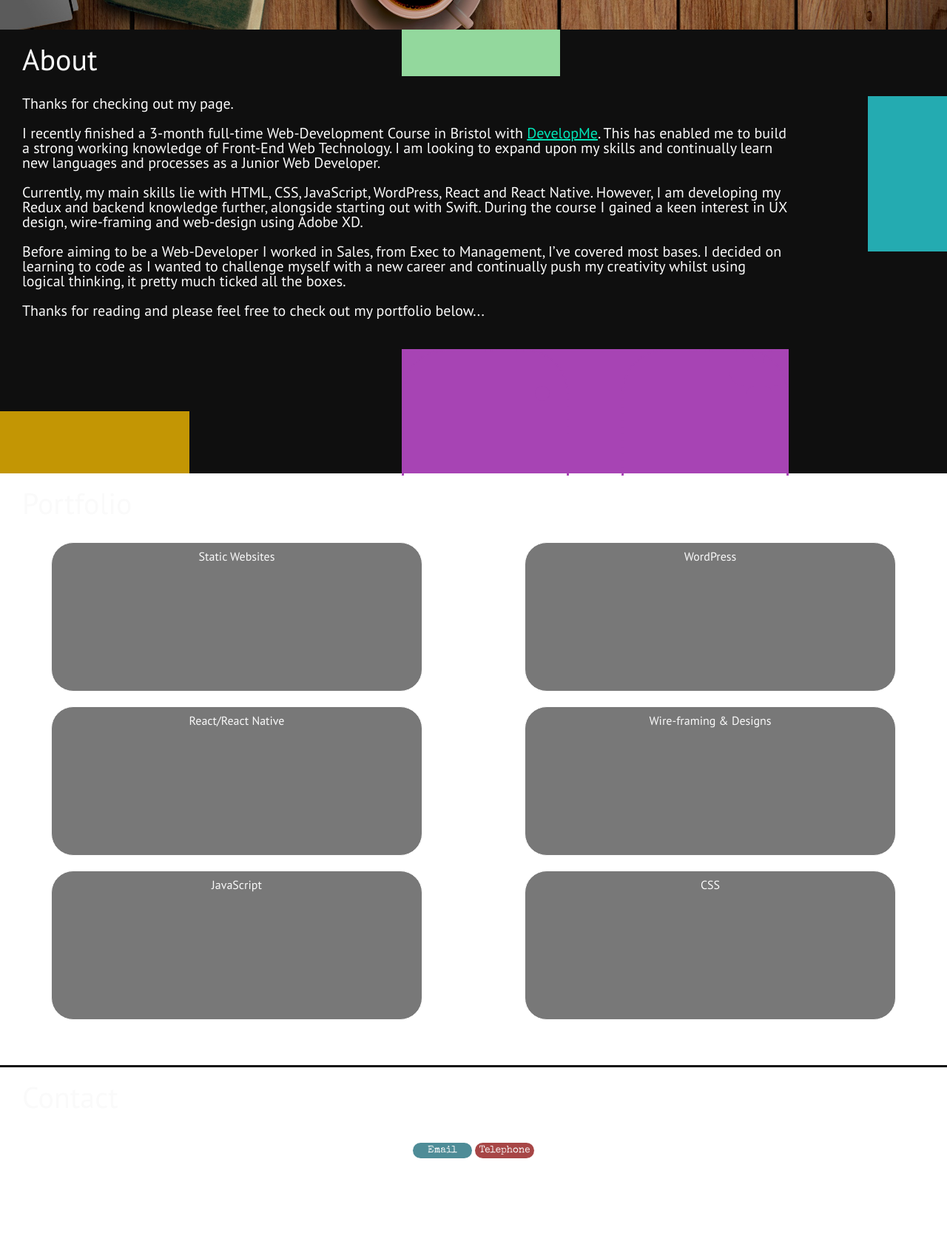
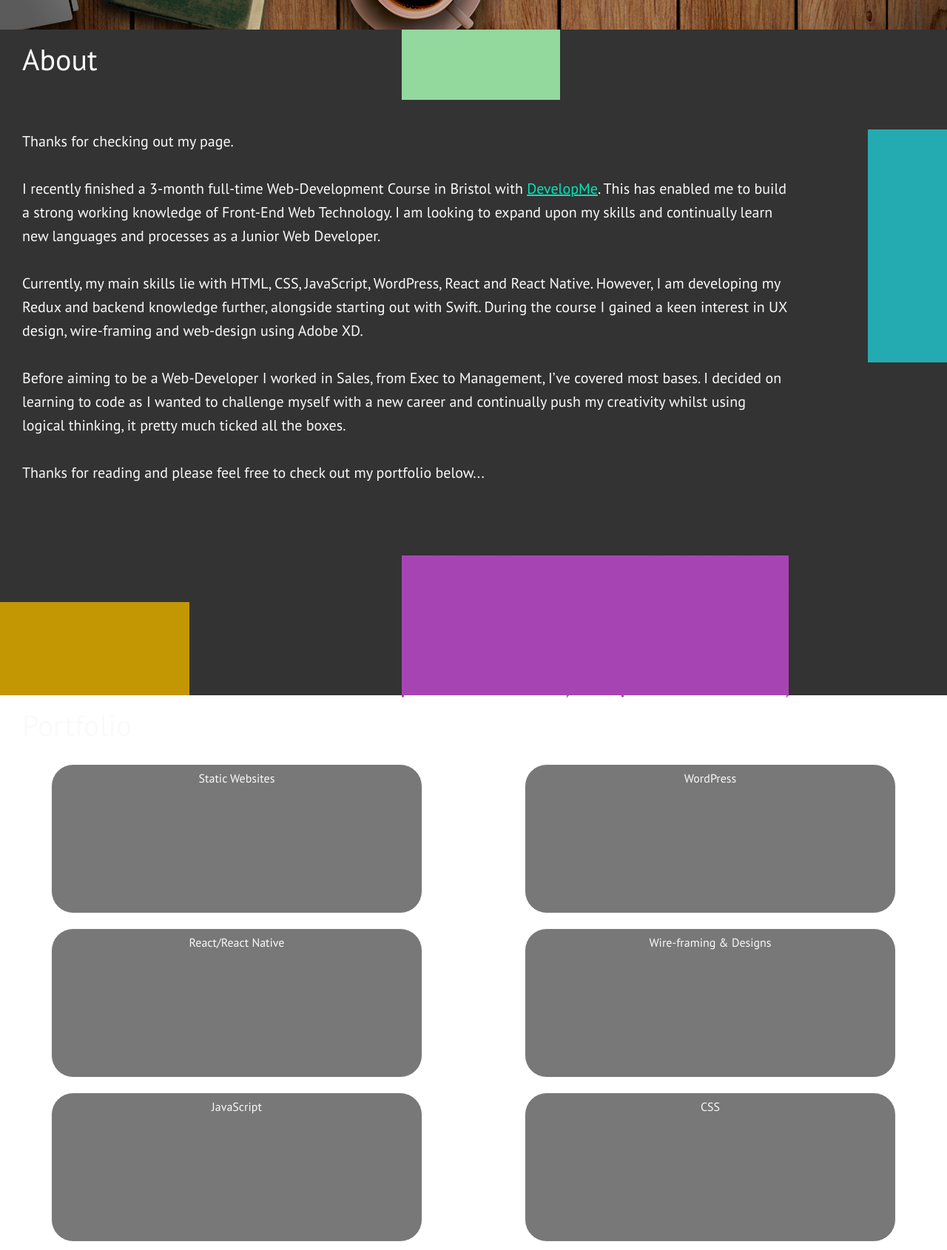
Before and after one commit to Saxon-Denny/saxon-website, a plain HTML site: page index.html in a window 1280 px wide. Shown: the part 760-2450 px from the top of the page at 74% size. Drawn offline with nearby package versions, Linux system fonts and the light colour scheme; a web font is replaced by a local one.

Commit message:
update of css

```diff
--- a/css/index.css
+++ b/css/index.css
@@ -167,8 +167,8 @@
 
 .about{
     width: 100%;
-    height: 600px;
-    background-color: #0F0F0F;
+    height: 900px;
+    background-color: #333333;
     background-size: cover;
     background-position: center;
     background-attachment: fixed;
@@ -210,6 +210,7 @@
     grid-row-end: 3;
     position: absolute;
     left: 30px;
+    line-height: 24pt;
 }
 
 .about h3 span{
@@ -223,7 +224,7 @@
     grid-row-start: 3;
     grid-row-end: 4;
     width: 70%;
-    height: 80%;
+    height: 60%;
     background-color: #A744B4;
     position: absolute;
     bottom: 0px;
@@ -310,7 +311,7 @@
 }
 
 .about:hover .green{
-    top: 537px;
+    top: 807px;
     -webkit-transform: rotate(180deg);
     border-radius: 2px 20px 2px 20px;
 }
@@ -481,7 +482,7 @@
 .contact{
     color:#FAFAFA;
     width: 100%;
-    height: 650px;
+    height: 630px;
     background-size: auto 100%;
     background-image: url(../assets/rotary.jpg);
     background-size: cover;
@@ -550,14 +551,15 @@
     -o-transition: all 1s ease-in-out;
     transition: all 1s ease-in-out;
     color: #FAFAFA;
-    width: 80px;
-    padding: 4px;
+    width: 100px;
+    padding: 10px;
     border-radius: 20px;
     border: none;
+    font-size: 15px;
 }
 
 .buttons button:hover{
-    transform: scale(.8);
+    transform: scale(1.2);
     cursor: pointer;
 }
 
--- a/index.html
+++ b/index.html
@@ -10,7 +10,7 @@
     <place favicon.ico in the root directory>
     <link rel="stylesheet" href="css/reset.css">
     <link rel="stylesheet" href="css/index.css">
-    <link rel="shortcut icon" type="image/png" href="assets/logo.png">
+    <link rel="shortcut icon" type="image/png" href="https://imageshack.com/i/poMm7okip">
     <link rel="stylesheet" href="https://cdnjs.cloudflare.com/ajax/libs/font-awesome/4.7.0/css/font-awesome.min.css">
     <link href="https://fonts.googleapis.com/css?family=IBM+Plex+Mono|Tinos|Cabin+Sketch|Barrio|Amiri|Poiret+One|Special+Elite|Major+Mono+Display|Monoton|Poiret+One|Istok+Web|PT+Sans|Ropa+Sans" rel="stylesheet">
     <script src="https://unpkg.com/scrollreveal"></script>
```
Also changed, not shown: assets/logo.ico (added).
